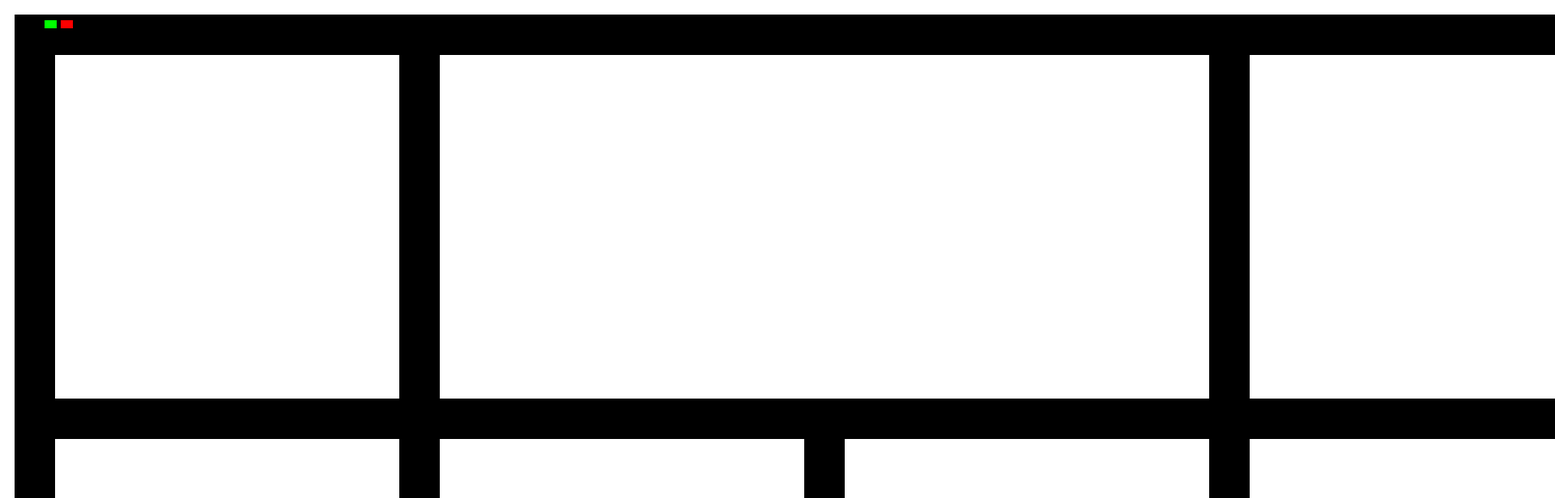
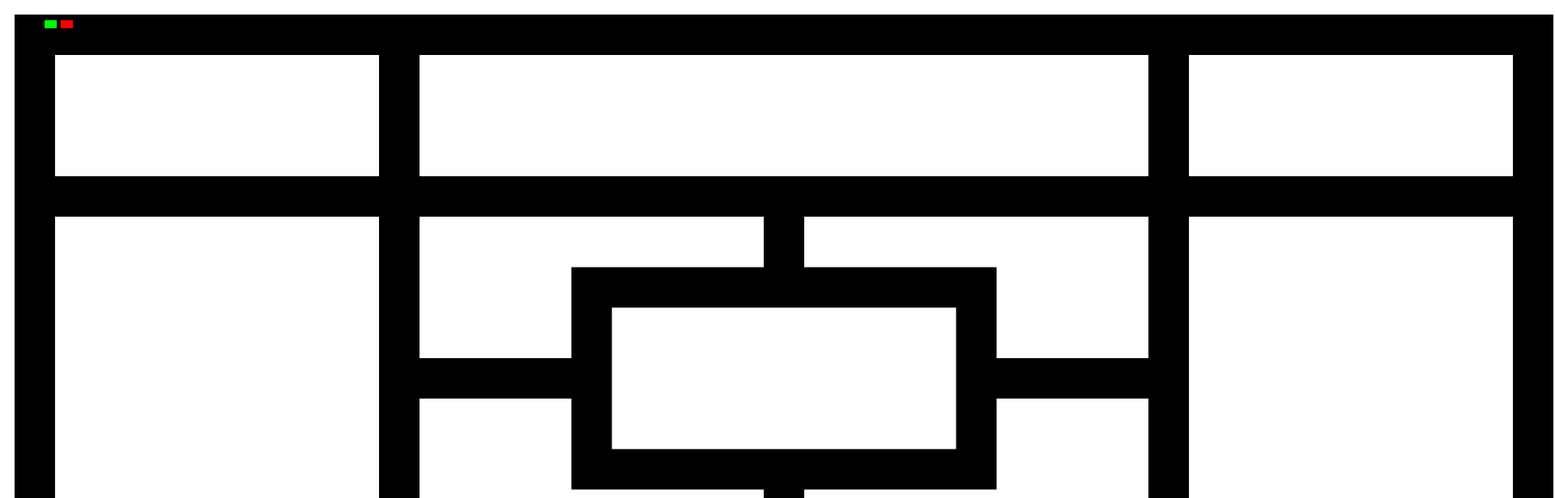
Before and after one commit to iit2013159/TrafficSystem, a plain HTML site: page index.html in a window 1280 px wide. Shown: the top 616 px of the page at 81% size, 1920 px wide, since content can reach past the window. Drawn offline with nearby package versions, Linux system fonts and the light colour scheme.

Commit message:
decreased canvas size

```diff
--- a/index.html
+++ b/index.html
@@ -30,7 +30,7 @@
 	</style>
 </head>
 <body>
-	<canvas id="road" width="2000" height="2000"></canvas>
+	<canvas id="road" width="1900" height="900"></canvas>
 	<div id="car"></div>
 	<div id="car1"></div>
 </body>
```
